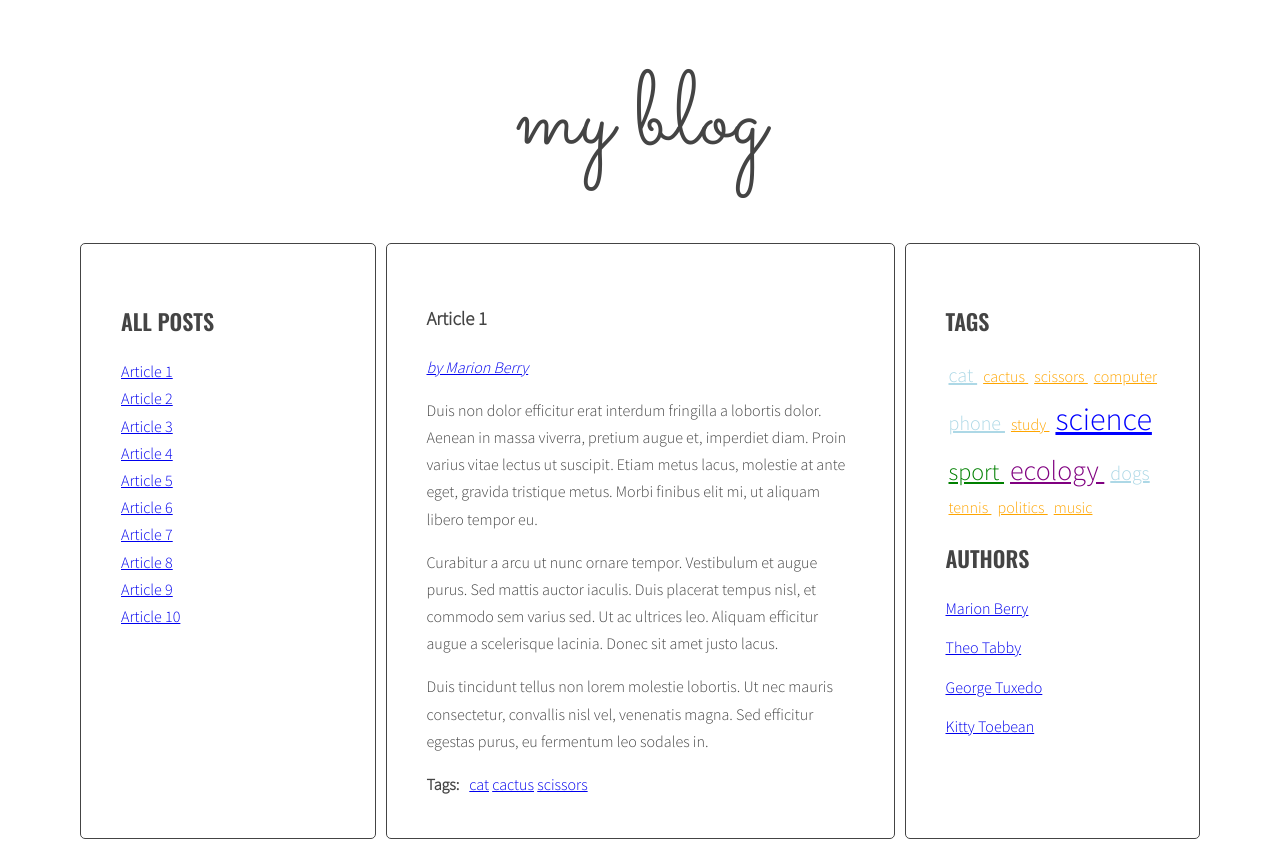
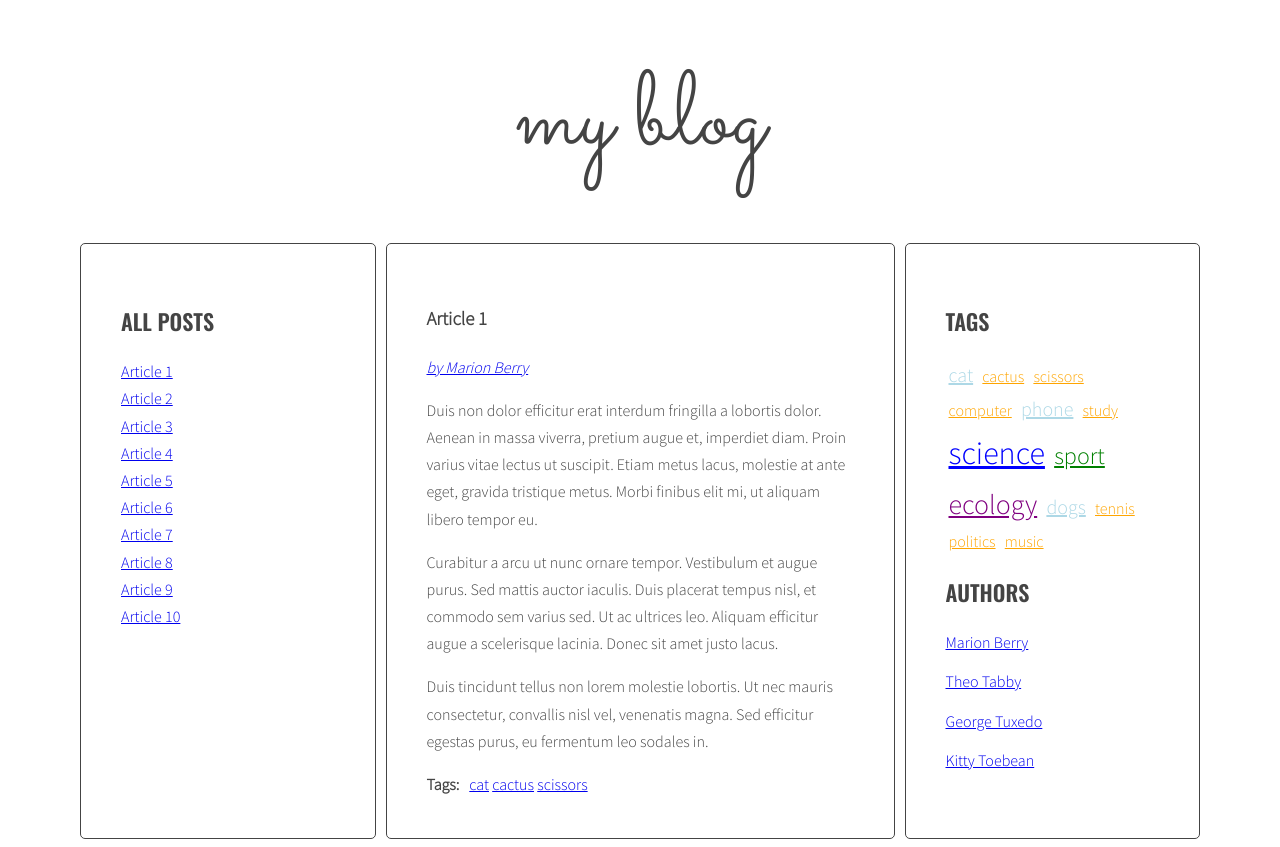
Before and after one commit to michal1231/javascript-blog, a website: page index.html in a window 1280 px wide. Drawn offline with nearby package versions, Linux system fonts and the light colour scheme.

Commit message:
Add handlebars handling tag cloud

```diff
--- a/index.html
+++ b/index.html
@@ -292,6 +292,11 @@
     <script id="template-author-link" type="text/x-handlebars-template">
         <a href="#author-{{authorLink}}">by {{author}}</a>
     </script>
+    <script id="template-tag-cloud" type="text/x-handlebars-tempate">
+        {{#each tags}}
+            <li><a class="{{../prefix}}{{this}}" href="#tag-{{ @key }}">{{ @key }}</a></li>
+        {{/each}}
+    </script>
     <script src="https://cdnjs.cloudflare.com/ajax/libs/handlebars.js/4.1.0/handlebars.min.js"></script>
     <script src="js/script.js"></script>
 </body>
--- a/js/script.js
+++ b/js/script.js
@@ -3,7 +3,8 @@
 const templates = {
     articleLink: Handlebars.compile(document.querySelector('#template-article-link').innerHTML),
     tagLink: Handlebars.compile(document.querySelector('#template-tag-link').innerHTML),
-    authorLink: Handlebars.compile(document.querySelector('#template-author-link').innerHTML)
+    authorLink: Handlebars.compile(document.querySelector('#template-author-link').innerHTML),
+    tagCloud: Handlebars.compile(document.querySelector('#template-tag-cloud').innerHTML)
 };
 
 
@@ -34,7 +35,7 @@ const optArticleSelector = '.post',
     optArticleAuthorSelector = '.post-author',
     optTagsListSelector = '.tags.list',
     optCloudClassCount = 5,
-    optCloudclassPrefix = 'tag-size-',
+    optCloudClassPrefix = 'tag-size-',
     optAuthorsListSelector = '.list.authors';
 
 
@@ -112,9 +113,7 @@ function generateTags() {
         let html = '';
         const tagsArray = article.getAttribute('data-tags').split(' ');
         for (let tag of tagsArray) {
-            //const singularTag = '<li><a href="#tag-' + tag + '">' + tag + '</a></li>\n';
             const singularTagData = { tagname: tag };
-            console.log(singularTagData);
             const singularTag = templates.tagLink(singularTagData);
             if (!allTags.hasOwnProperty(tag)) {
                 allTags[tag] = 1;
@@ -127,11 +126,13 @@ function generateTags() {
     }
     const tagList = document.querySelector(optTagsListSelector);
     const tagsParams = calculateTagsParams(allTags);
-    let allTagsHTML = '';
+    let allTagsData = { prefix: optCloudClassPrefix, tags: {} };
     for (let tag in allTags) {
-        allTagsHTML += '<li><a class="' + optCloudclassPrefix + calculateTagClass(allTags[tag], tagsParams) + '" href="#tag-' + tag + '">' + tag + ' ' + '</a></li>\n';
+        //allTagsHTML += '<li><a class="' + optCloudClassPrefix + calculateTagClass(allTags[tag], tagsParams) + '" href="#tag-' + tag + '">' + tag + ' ' + '</a></li>\n';
+        allTagsData.tags[tag] = calculateTagClass(allTags[tag], tagsParams);
     }
-    tagList.innerHTML = allTagsHTML;
+    tagList.innerHTML = templates.tagCloud(allTagsData);
+    console.log(allTagsData);
 }
 
 
```
